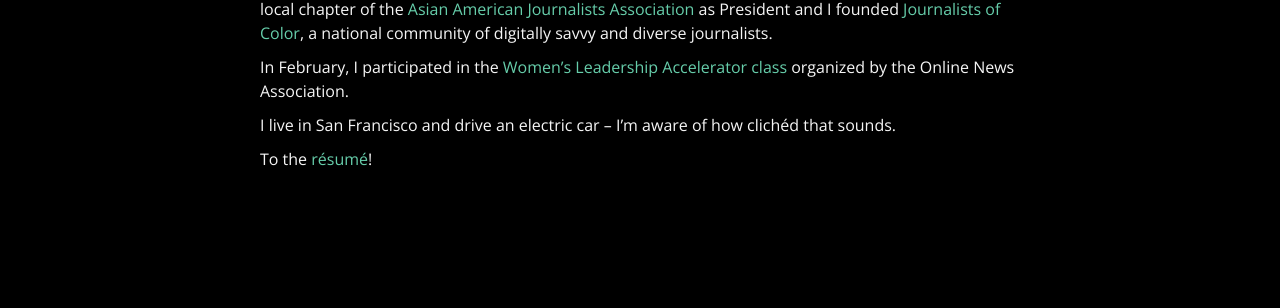
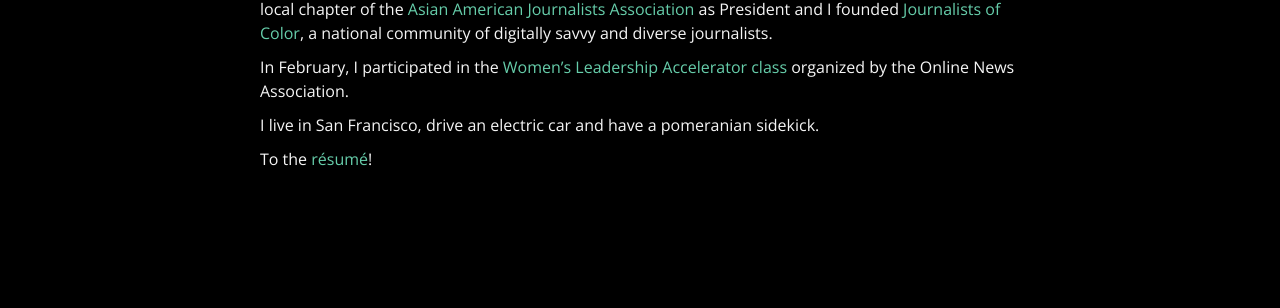
Before and after one commit to juliachanb/juliachanb.github.io, a Jekyll site: the page built from pages/about.md, in a window 1280 px wide. Shown: the part 320-628 px from the top of the page. Built offline with Jekyll 4.4.1, drawn with Linux system fonts in a browser that asks for light colours; nearby versions of some CDN libraries; some web fonts are replaced.

Commit message:
Updated about.md

```diff
--- a/pages/about.md
+++ b/pages/about.md
@@ -17,6 +17,6 @@
 
 In February, I participated in the [Women’s Leadership Accelerator class](https://journalists.org/programs/womens-leadership-accelerator/2017-class/) organized by the Online News Association.
 
-I live in San Francisco and drive an electric car – I’m aware of how clichéd that sounds.
+I live in San Francisco, drive an electric car and have a pomeranian sidekick.
 
 To the [résumé](/resume/)!
```
